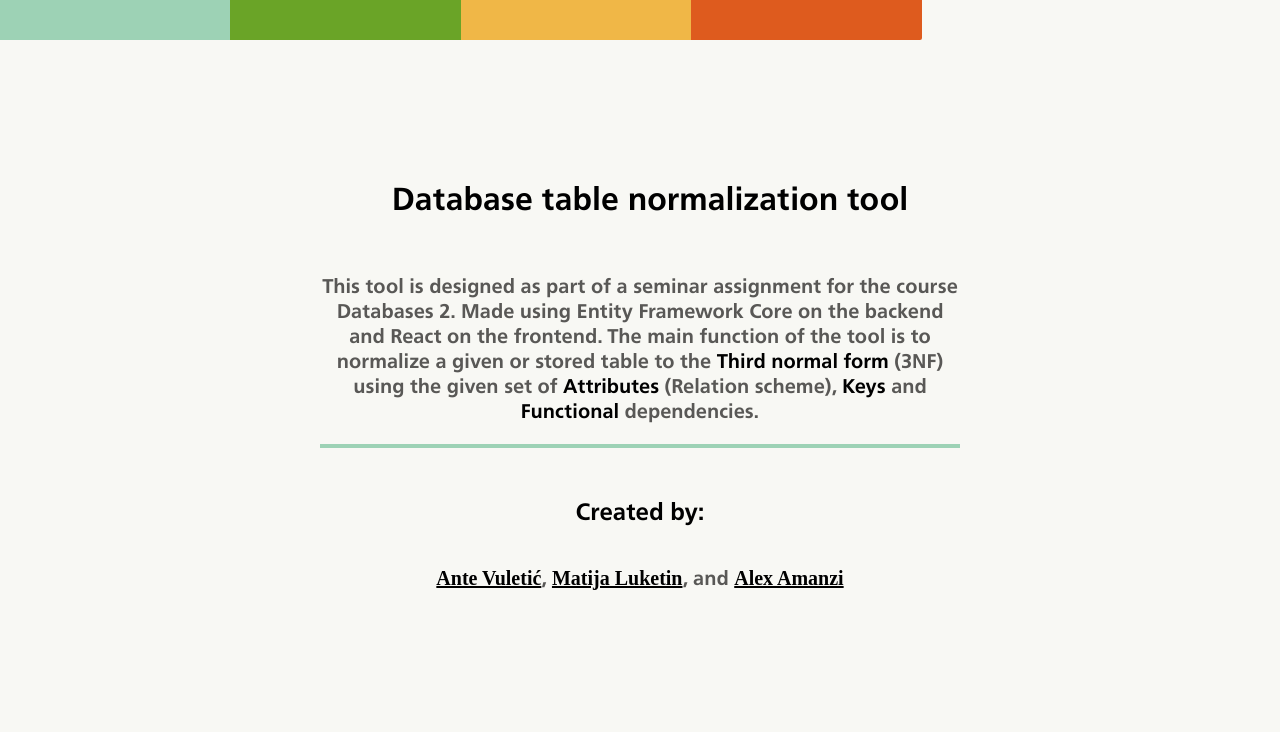
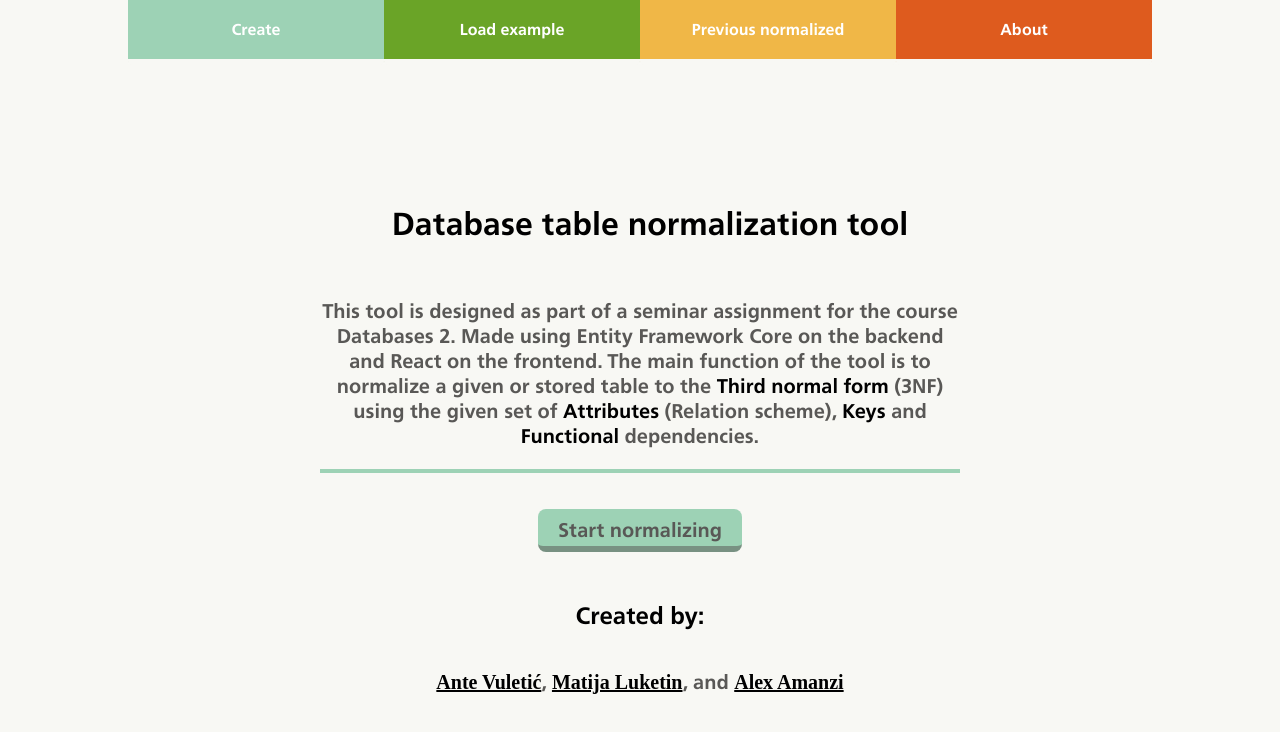
Before and after one commit to m-luketin/DB-Table-Normalisation-Tool, a React (Create React App) app: page / in a window 1280 px wide. Shown: the top 732 px of the page. Built offline with nearby package versions, Linux system fonts and the light colour scheme; the HTML template or start-up script is replaced by a standard one; a web font is replaced by a local one.

Commit message:
Added paths to navbar, added start button to main screen

```diff
--- a/src/App.css
+++ b/src/App.css
@@ -15,7 +15,9 @@ body {
 }
 
 nav {
-  width: 100%;
+  display: block;
+  margin: auto;
+  width: 80%;
 }
 
 h1 {
@@ -87,8 +89,22 @@ a:hover{
 }
 
 .NavbarListItem {
-  width: 18%;
+  display: flex;
+  justify-content: center;
+  width: 25%;
   padding: 20px 0;
+  color: white;
+  font-family: "frutiger_boldregular";
+  text-decoration: none;
+  border-bottom: 6px solid #f8f8f4;
+  border-bottom-left-radius: 4px;
+  border-bottom-right-radius: 4px;
+  transition: 0.1s border ease-in-out;
+}
+
+.NavbarListItem:hover{
+  color: white;
+  border-color: #595856;
 }
 
 .NavbarListItem:nth-child(1) {
@@ -102,7 +118,6 @@ a:hover{
 }
 .NavbarListItem:nth-child(4) {
   background-color: #de5b1e;
-  border-bottom-right-radius: 2px;
 }
 
 .AttributesContent .AttributeInput {
@@ -257,6 +272,12 @@ a:hover{
 .FormButtonContainer{
   margin-top: 36px;
   margin-left: -30px;
+  display: flex;
+  justify-content: center;
+}
+
+.MainButtonContainer{
+  margin-top: 36px;
   display: flex;
   justify-content: center;
 }
--- a/src/components/MainScreen.js
+++ b/src/components/MainScreen.js
@@ -1,5 +1,6 @@
 import React from "react";
 import Navbar from "./Navbar";
+import { Link } from "react-router-dom";
 
 const MainScreen = () => {
   return (
@@ -15,6 +16,13 @@ const MainScreen = () => {
           set of <b>Attributes</b> (Relation scheme), <b>Keys</b> and{" "}
           <b>Functional</b> dependencies.
         </p>
+
+        <div className="MainButtonContainer">
+          <Link to="/create">
+            <button className="ButtonRun">Start normalizing</button>
+          </Link>
+        </div>
+
         <h2>Created by:</h2>
         <p className="MainDescription CreatedBy">
           <a
--- a/src/components/Navbar.js
+++ b/src/components/Navbar.js
@@ -1,16 +1,25 @@
 import React from "react";
+import { Link } from "react-router-dom";
 
 const Navbar = () => {
   return (
     <nav>
-      <ul className="NavbarList">
-        <li className="NavbarListItem"></li>
-        <li className="NavbarListItem"></li>
-        <li className="NavbarListItem"></li>
-        <li className="NavbarListItem"></li>
-      </ul>
+      <div className="NavbarList">
+        <Link to="/create" className="NavbarListItem">
+          <div>Create</div>
+        </Link>
+        <Link to="/load" className="NavbarListItem">
+          <div>Load example</div>
+        </Link>
+        <Link to="/normalize/previous" className="NavbarListItem">
+          <div>Previous normalized</div>
+        </Link>
+        <Link to="/" className="NavbarListItem">
+          <div>About</div>
+        </Link>
+      </div>
     </nav>
   );
-}
+};
 
 export default Navbar;
```
